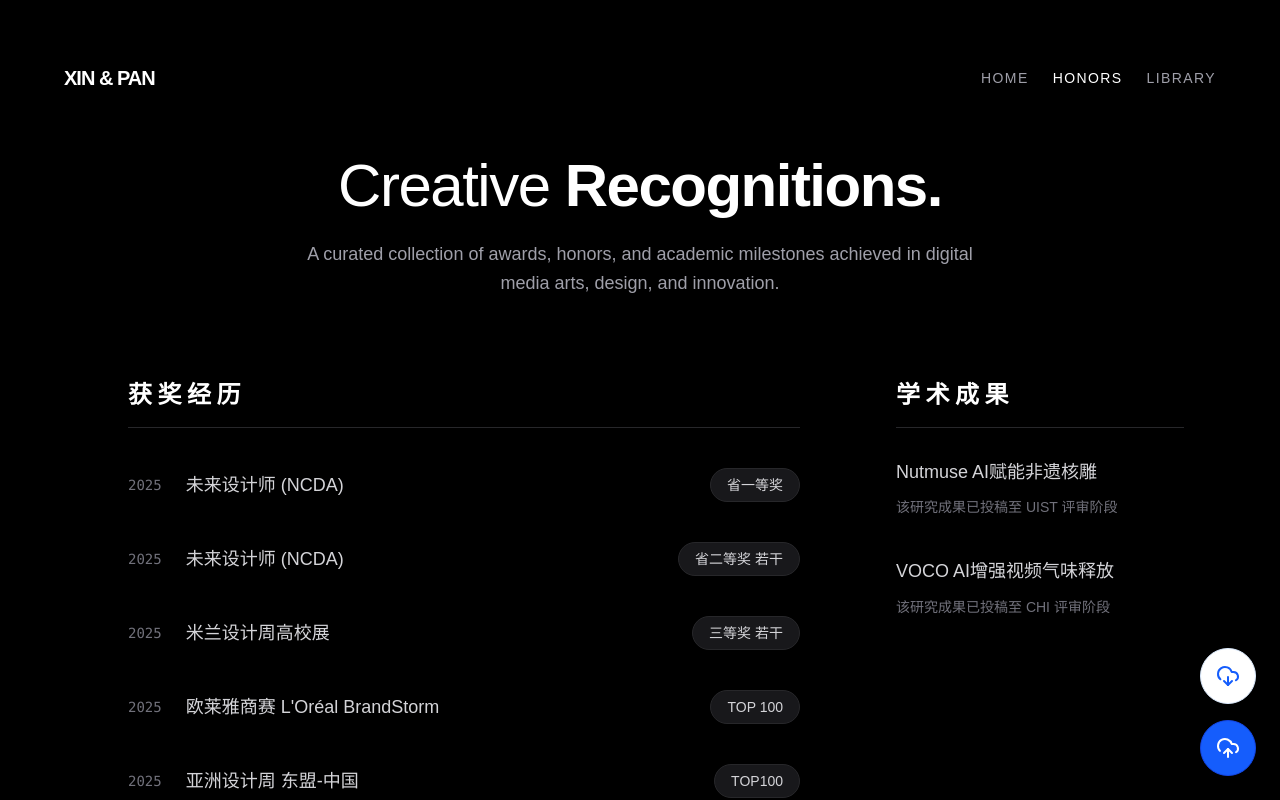
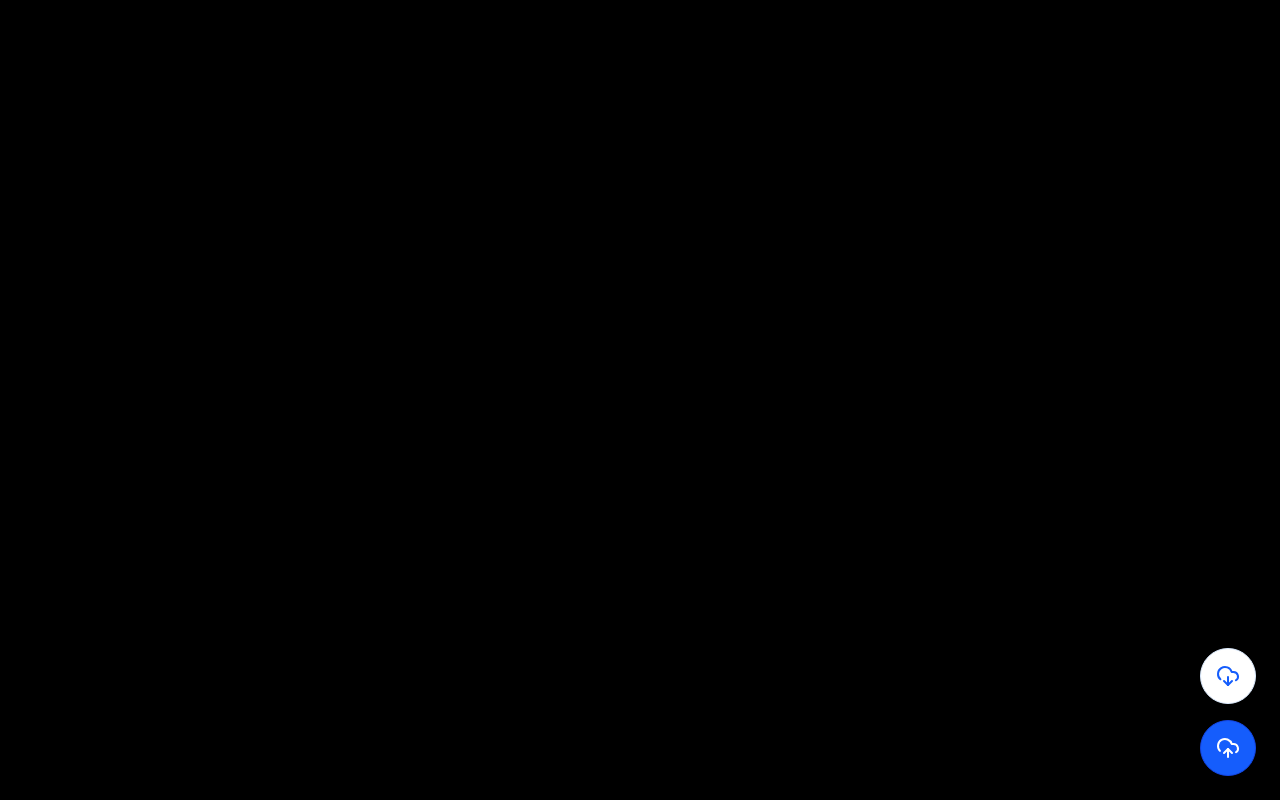
Before and after one commit to BestXin-lllpmqlll/MyWeb, a Next.js app in the folder web/: page /main in a window 1280 px wide. Shown: the top 800 px of the page. Built offline with nearby package versions, Linux system fonts and the light colour scheme.

Commit message:
fix: ensure lucide-react dependency is correctly saved to package.json for github actions

```diff
--- a/web/package.json
+++ b/web/package.json
@@ -10,6 +10,7 @@
     "verify": "npm run lint && npm run build && node ./scripts/verify-build.mjs"
   },
   "dependencies": {
+    "lucide-react": "^1.7.0",
     "next": "16.2.1",
     "pdfjs-dist": "^5.5.207",
     "react": "19.2.4",
--- a/web/src/app/main/page.tsx
+++ b/web/src/app/main/page.tsx
@@ -20,8 +20,11 @@ export default function Main() {
   ];
 
   return (
-    <div className="flex min-h-screen flex-col bg-black text-white p-8 sm:p-16 animate-in fade-in duration-1000">
-      <header className="flex items-center justify-between mb-16">
+    <div className="relative flex min-h-screen flex-col bg-black text-white p-8 sm:p-16 font-sans">
+      {/* 入场黑幕渐淡动画：模拟从深色过渡出来的视觉缓冲 */}
+      <div className="pointer-events-none fixed inset-0 z-50 bg-black animate-[fade-out-black_1.5s_ease-out_forwards]"></div>
+
+      <header className="flex items-center justify-between mb-16 relative z-10">
         <div className="text-xl font-bold tracking-tighter">XIN & PAN</div>
         <nav className="flex items-center gap-6 text-sm font-medium uppercase tracking-widest text-zinc-400">
           <Link href="/" className="hover:text-white transition-colors">Home</Link>
--- a/web/src/app/selection/page.tsx
+++ b/web/src/app/selection/page.tsx
@@ -127,11 +127,6 @@ export default function SelectionPage() {
                 {card.route && !isSelected && (
                   <div className={`absolute inset-0 -translate-x-full bg-gradient-to-r from-transparent via-white/10 to-transparent skew-x-12 pointer-events-none ${isHoveredInMobile ? "animate-[shimmer_1.5s_infinite]" : "md:group-hover:animate-[shimmer_1.5s_infinite]"}`}></div>
                 )}
-
-                {/* Flash Effect on Select */}
-                {isSelected && (
-                  <div className="absolute inset-0 bg-white animate-[flash_1.2s_ease-out_forwards] pointer-events-none"></div>
-                )}
               </div>
             </div>
           );
```
Also changed, not shown: 1 other file (tests, documents, lock files or other folders).
